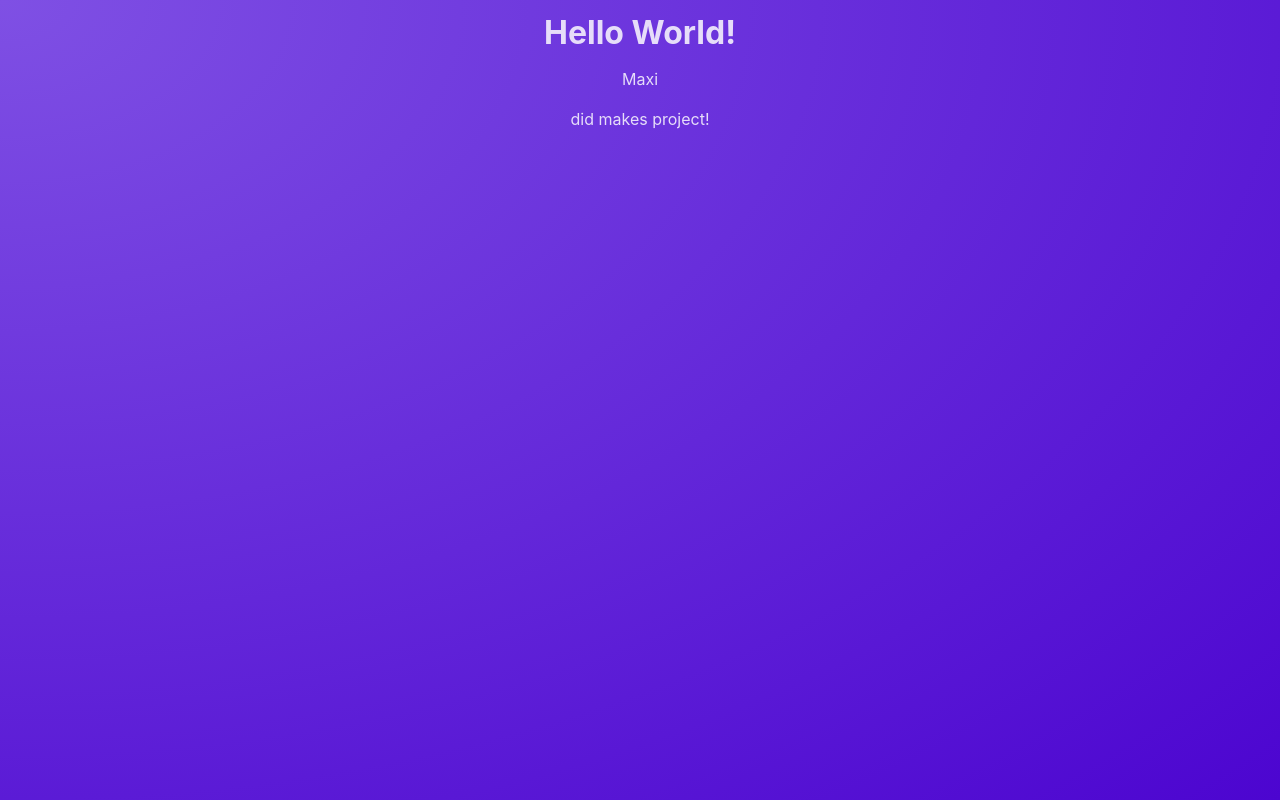
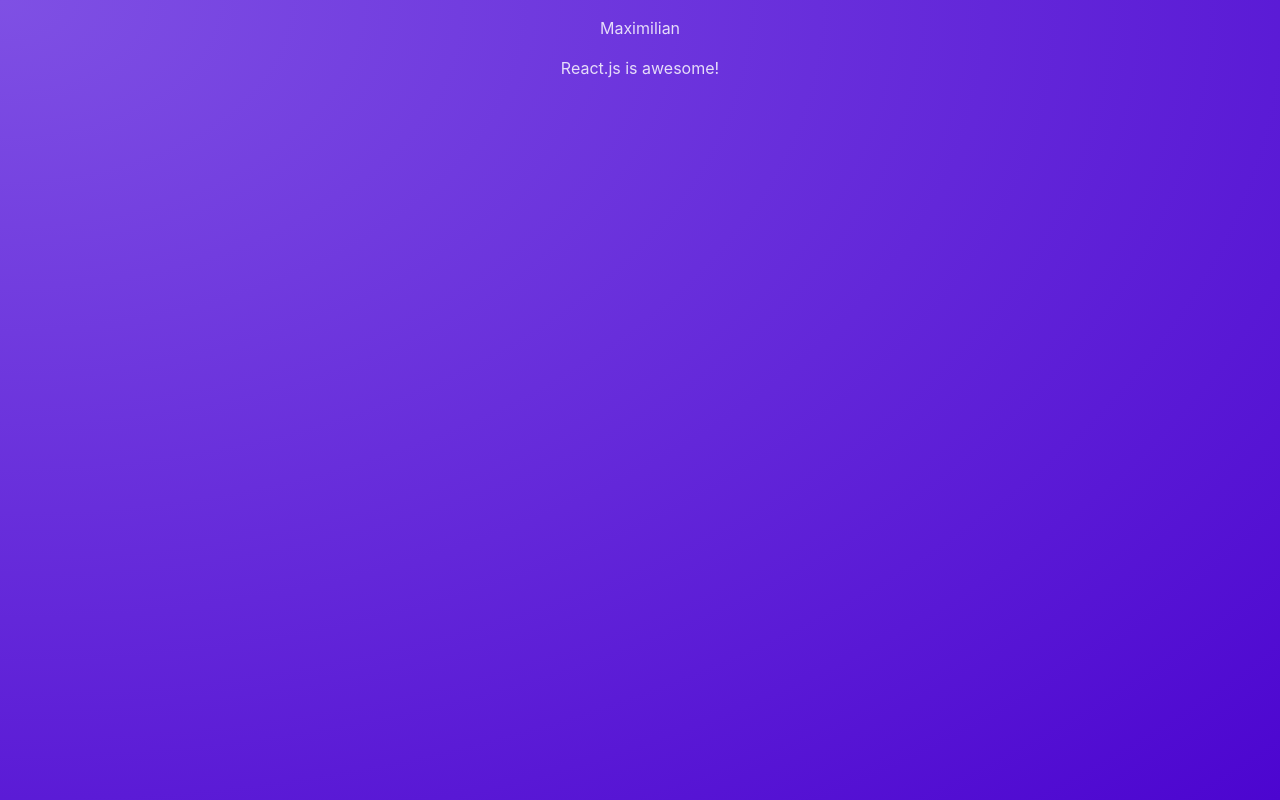
Before and after one commit to rohit-sde/react-poster, a React (Vite) app: page / in a window 1280 px wide. Built offline with nearby package versions, Linux system fonts and the light colour scheme.

Commit message:
passing dynamic values

```diff
--- a/src/App.jsx
+++ b/src/App.jsx
@@ -1,11 +1,7 @@
-import Post from "./components/Post";
+import Post from './components/Post';
+
 function App() {
-    return (
-        <div>
-            <h1>Hello World!</h1>
-            <Post />
-        </div>
-    );
+  return <Post />;
 }
 
 export default App;
--- a/src/components/Post.jsx
+++ b/src/components/Post.jsx
@@ -1,10 +1,14 @@
+const names = ['Maximilian', 'Manuel'];
+
 function Post() {
-    return (
-        <div>
-            <p>Maxi</p>
-            <p>did makes project!</p>
-        </div>
-    );
+  const chosenName = Math.random() > 0.5 ? names[0] : names[1];
+
+  return (
+    <div>
+      <p>{chosenName}</p>
+      <p>React.js is awesome!</p>
+    </div>
+  );
 }
 
 export default Post;
```
